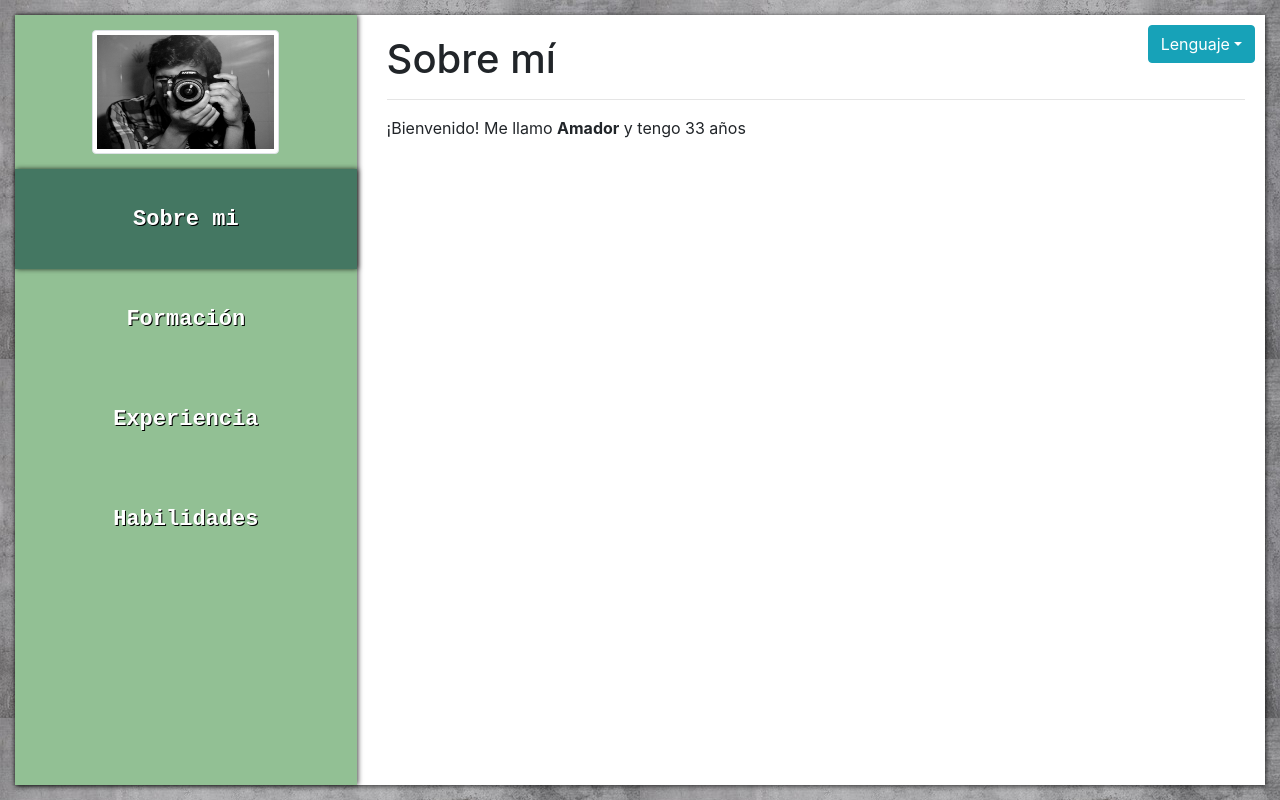
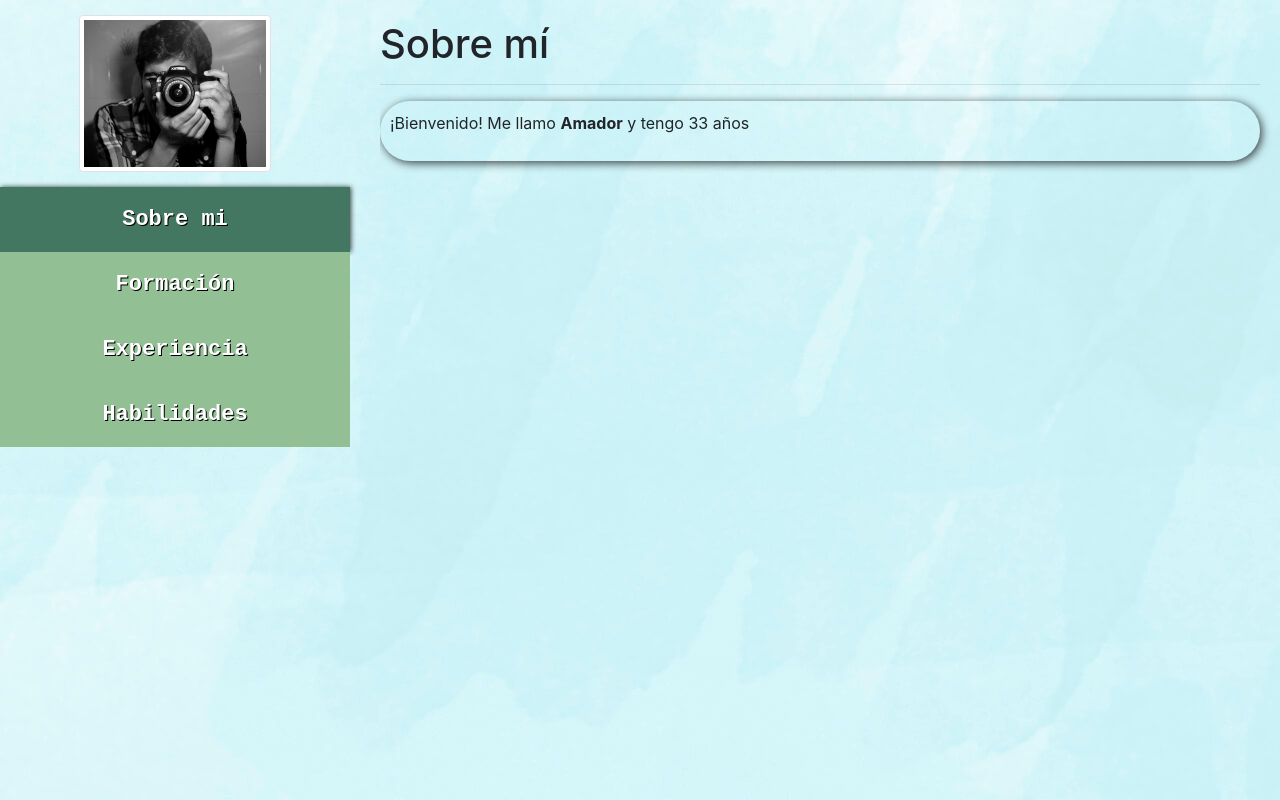
Before and after one commit to amador-mmr/my_web_cv, a React (Create React App) app: page /personal in a window 1280 px wide. Built offline with nearby package versions, Linux system fonts and the light colour scheme.

Commit message:
Change menu and background

```diff
--- a/src/App.css
+++ b/src/App.css
@@ -11,13 +11,13 @@ body,
 }
 
 body {
-  background-color: #d3cdcd;
-  background-image: url("./media/images/backgrounds/background.jpg");
+  /* background-color: #d5f3d5; */
+  background-image: url("./media/images/backgrounds/background2.jpg");
 }
 
-#root {
+/* #root {
   padding: 15px;
-}
+} */
 
 .btn-change-lng {
   position: absolute;
--- a/src/App.js
+++ b/src/App.js
@@ -6,8 +6,6 @@ import Training from "./components/pages/Training";
 import Experience from "./components/pages/Experience";
 import Skills from "./components/pages/Skills";
 import "./App.css";
-import { Button, DropdownButton } from "react-bootstrap";
-import DropdownItem from "react-bootstrap/esm/DropdownItem";
 
 class App extends Component {
   constructor(props) {
@@ -21,8 +19,6 @@ class App extends Component {
   }
 
   render() {
-    //let btnLng = (this.state.selectLanguage = "es") ? this.
-
     return (
       <Layout>
         <Switch>
@@ -31,13 +27,6 @@ class App extends Component {
           <Route path="/experiencia" component={Experience} />
           <Route path="/habilidades" component={Skills} />
         </Switch>
-        <div className="btn-change-lng">
-          <DropdownButton title="Lenguaje" variant="info">
-            <DropdownItem>Español</DropdownItem>
-            <DropdownItem>English</DropdownItem>
-          </DropdownButton>
-          {/* <Button variant="info">{this.state.textSelected}</Button> */}
-        </div>
       </Layout>
     );
   }
--- a/src/components/styles/Layout.css
+++ b/src/components/styles/Layout.css
@@ -1,5 +1,5 @@
 .container-fluid {
-  background-color: #fff;
+  /* background-color: #fff; */
   -webkit-box-shadow: 1px 1px 5px 0px rgba(0, 0, 0, 0.75);
   -moz-box-shadow: 1px 1px 5px 0px rgba(0, 0, 0, 0.75);
   box-shadow: 1px 1px 5px 0px rgba(0, 0, 0, 0.75);
--- a/src/components/styles/Menu.css
+++ b/src/components/styles/Menu.css
@@ -4,14 +4,13 @@ header {
   max-width: 350px;
   margin-left: -15px;
   padding-left: 0;
-  background-color: rgb(146, 192, 148);
-  -webkit-box-shadow: 1px 0px 5px 0px rgba(0, 0, 0, 0.75);
+  /* background-color: rgb(146, 192, 148); */
+  /* -webkit-box-shadow: 1px 0px 5px 0px rgba(0, 0, 0, 0.75);
   -moz-box-shadow: 1px 0px 5px 0px rgba(0, 0, 0, 0.75);
-  box-shadow: 1px 0px 5px 0px rgba(0, 0, 0, 0.75);
+  box-shadow: 1px 0px 5px 0px rgba(0, 0, 0, 0.75); */
   transition: all 1s ease-in-out;
 }
 
-header,
 header > nav {
   height: 100%;
 }
@@ -33,16 +32,31 @@ header > nav > .menu-main {
 }
 
 header > nav > ul {
-  height: 80%;
   list-style: none;
 }
 
 header > nav > ul > li {
-  height: 100px;
+  background-color: rgb(146, 192, 148);
+  height: 65px;
   /* -webkit-box-shadow: 0px 1px 5px 0px rgba(0,0,0,0.75);
   -moz-box-shadow: 0px 1px 5px 0px rgba(0,0,0,0.75);
   box-shadow: 0px 1px 5px 0px rgba(0,0,0,0.75); */
 }
+
+/* header > nav > ul > li + li {
+  margin-left: 40px;
+  margin-right: 20px;
+}
+
+header > nav > ul > li + li + li {
+  margin-left: 20px;
+  margin-right: 40px;
+}
+
+header > nav > ul > li + li + li + li {
+  margin-left: 0px;
+  margin-right: 60px;
+} */
 
 header > nav > ul > li > a,
 header > nav > ul > li > a > p {
@@ -82,7 +96,7 @@ header > nav > ul > li:hover,
   -webkit-box-shadow: 1px 0px 5px 0px rgba(0, 0, 0, 0.75);
   -moz-box-shadow: 1px 0px 5px 0px rgba(0, 0, 0, 0.75);
   box-shadow: 1px 0px 5px 0px rgba(0, 0, 0, 0.75);
-  transition: all 1.2s ease-in-out;
+  transition: all 1s ease-in-out;
 }
 
 svg.svg-inline--fa {
--- a/src/components/styles/Pages.css
+++ b/src/components/styles/Pages.css
@@ -20,7 +20,16 @@
 }
 
 .page-welcome {
-  animation: load-header 5s linear;
+  /* animation: load-header 5s linear; */
+  animation: 2s ease-out 0s 1 slideInFromLeft;
+  border-radius: 40px 40px 40px 40px;
+  -moz-border-radius: 40px 40px 40px 40px;
+  -webkit-border-radius: 40px 40px 40px 40px;
+  border: 0px solid #000000;
+  -webkit-box-shadow: 2px 2px 10px 0px rgba(0, 0, 0, 0.75);
+  -moz-box-shadow: 2px 2px 10px 0px rgba(0, 0, 0, 0.75);
+  box-shadow: 2px 2px 10px 0px rgba(0, 0, 0, 0.75);
+  padding: 10px;
 }
 
 /* width */
@@ -59,3 +68,12 @@
     width: 100%;
   }
 }
+
+@keyframes slideInFromLeft {
+  0% {
+    transform: translateX(-100%);
+  }
+  100% {
+    transform: translateX(0);
+  }
+}
--- a/src/index.js
+++ b/src/index.js
@@ -1,6 +1,5 @@
 import ReactDOM from "react-dom";
 import { BrowserRouter } from "react-router-dom";
-
 import App from "./App";
 
 const rootElement = document.getElementById("root");
```
Also changed, not shown: src/media/images/backgrounds/background2.jpg (added).
